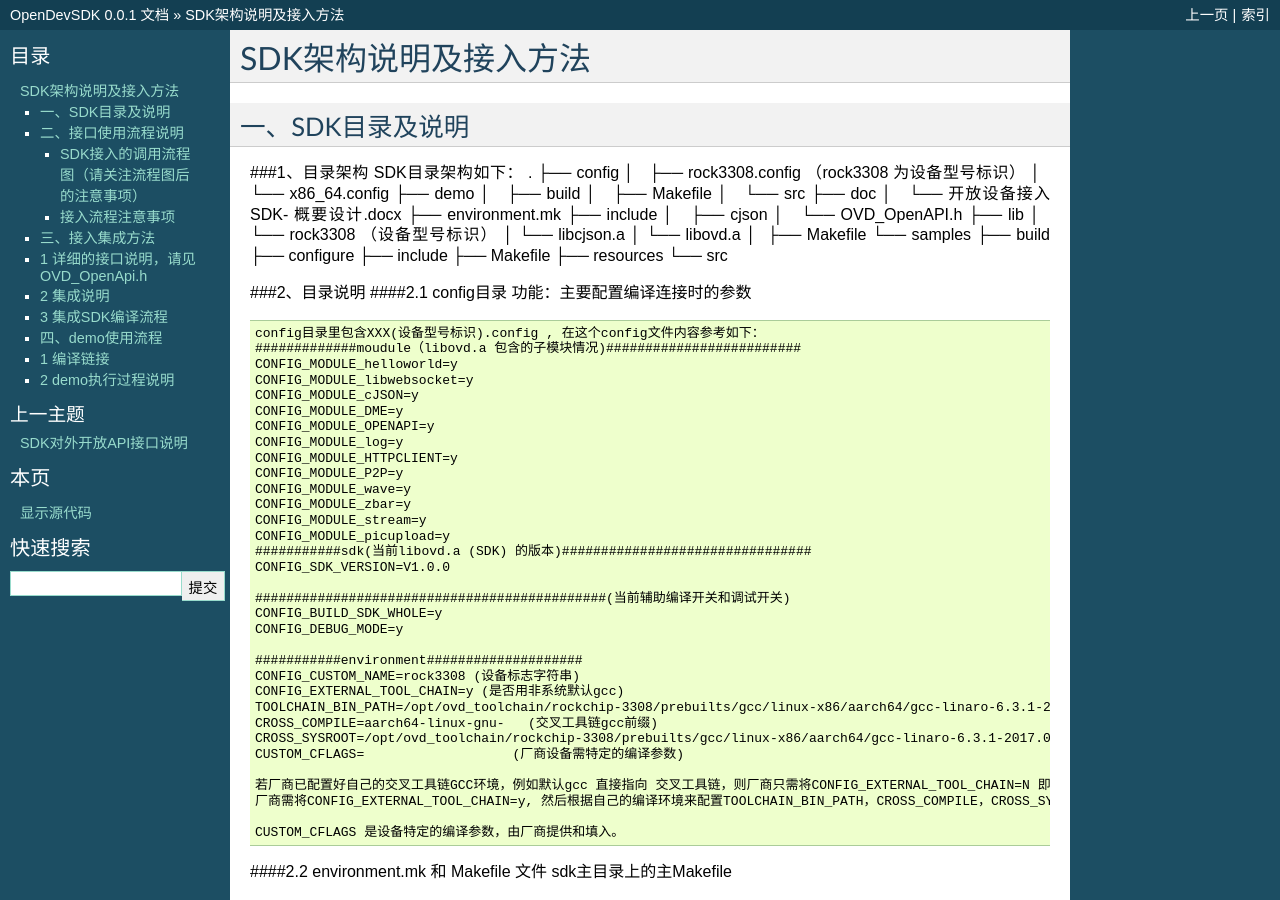
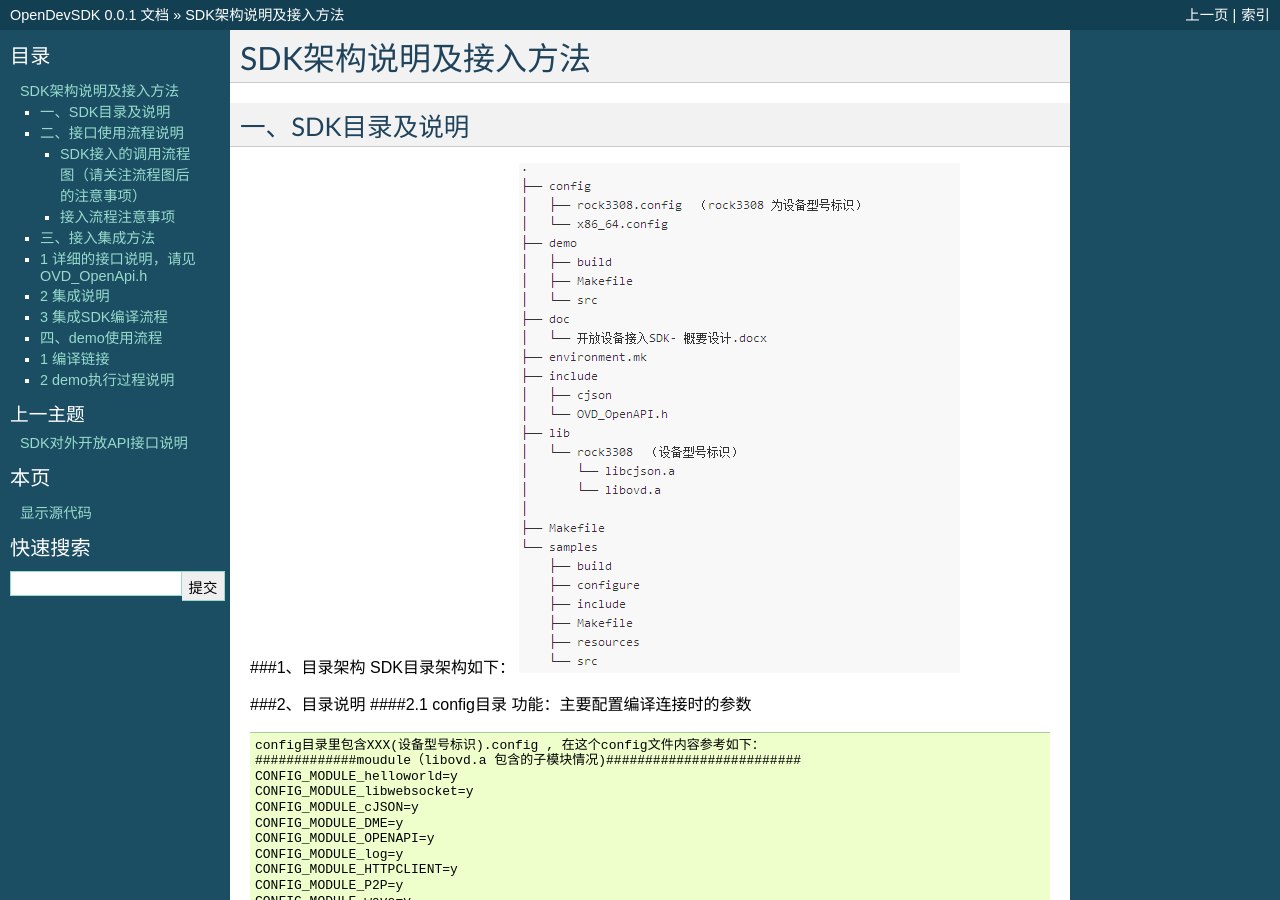
Before and after one commit to jamken/open_dev_sdk, a Sphinx documentation site: the page built from docs/sdk_instructure.md, in a window 1280 px wide and 900 px high. Built offline with Sphinx 7.4.7, drawn with Linux system fonts in a browser that asks for light colours.

Commit message:
补充目录结构图

```diff
--- a/docs/sdk_instructure.md
+++ b/docs/sdk_instructure.md
@@ -2,33 +2,7 @@
 ## 一、SDK目录及说明
 ###1、目录架构
 	SDK目录架构如下：
-	.
-	├── config
-	│   ├── rock3308.config  （rock3308 为设备型号标识）
-	│   └── x86_64.config
-	├── demo
-	│   ├── build
-	│   ├── Makefile
-	│   └── src
-	├── doc
-	│   └── 开放设备接入SDK- 概要设计.docx
-	├── environment.mk
-	├── include
-	│   ├── cjson
-	│   └── OVD_OpenAPI.h
-	├── lib
-	│   └── rock3308  （设备型号标识）
-	│		└── libcjson.a
-	│		└── libovd.a
-	│
-	├── Makefile
-	└── samples
-	    ├── build
-	    ├── configure
-	    ├── include
-	    ├── Makefile
-	    ├── resources
-	    └── src
+	![SDK目录架构](sdkcontent.png)
 
 ###2、目录说明
 ####2.1 config目录
```
Also changed, not shown: docs/sdkcontent.png (added).
